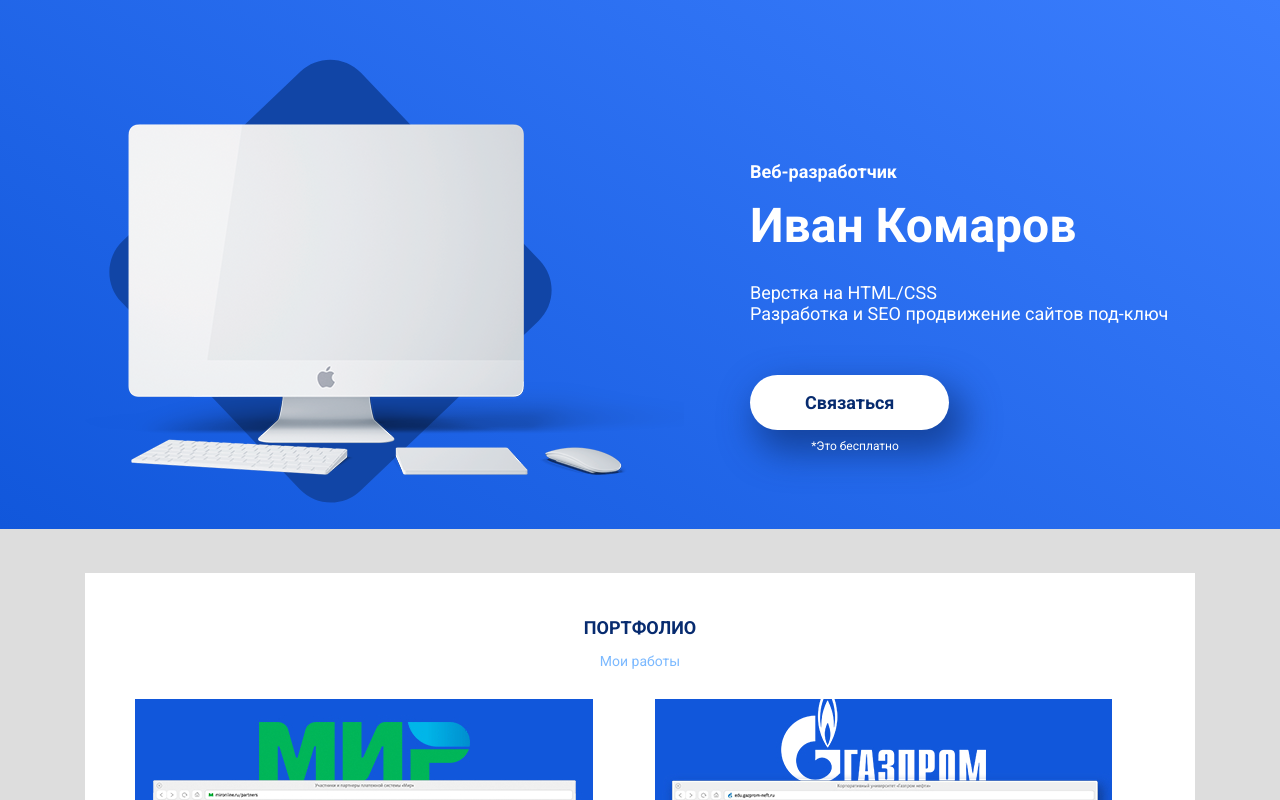
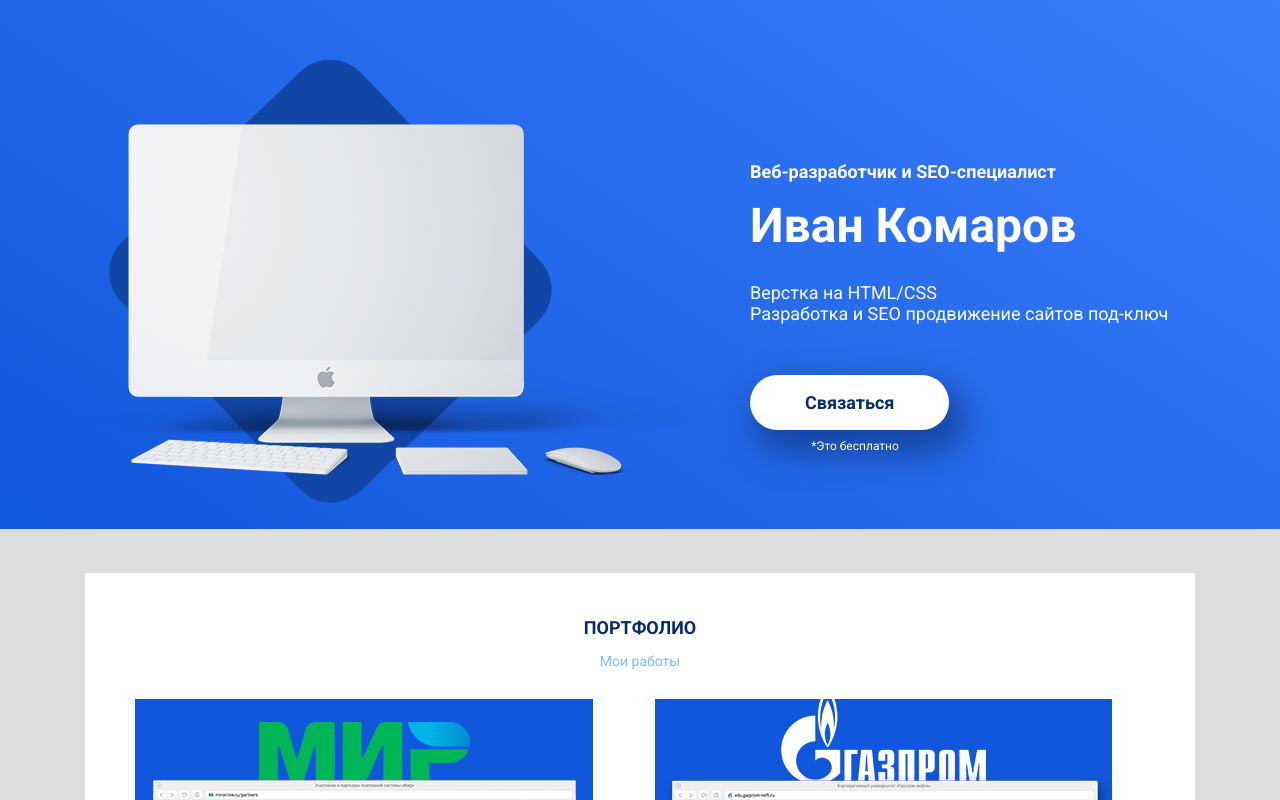
Before and after one commit to TrueGeto/TrueGeto.github.io, a plain HTML site: page index.html in a window 1280 px wide. Shown: the top 800 px of the page. Drawn offline with Linux system fonts and the light colour scheme.

Commit message:
Update index.html

```diff
--- a/index.html
+++ b/index.html
@@ -24,7 +24,7 @@
 				<img class="header-img" src="img/main-img.png" alt="монитор">
 			</div>
 			<div class="col-lg-5">
-				<p class="header-pretitle">Веб-разработчик</p>
+				<p class="header-pretitle">Веб-разработчик и SEO-специалист</p>
 				<h1 class="header-title">Иван Комаров</h1>
 				<p class="header-subtitle">Верстка на HTML/CSS<br>Разработка и SEO продвижение сайтов под-ключ</p>
 				<div class="header-button-block">
```
